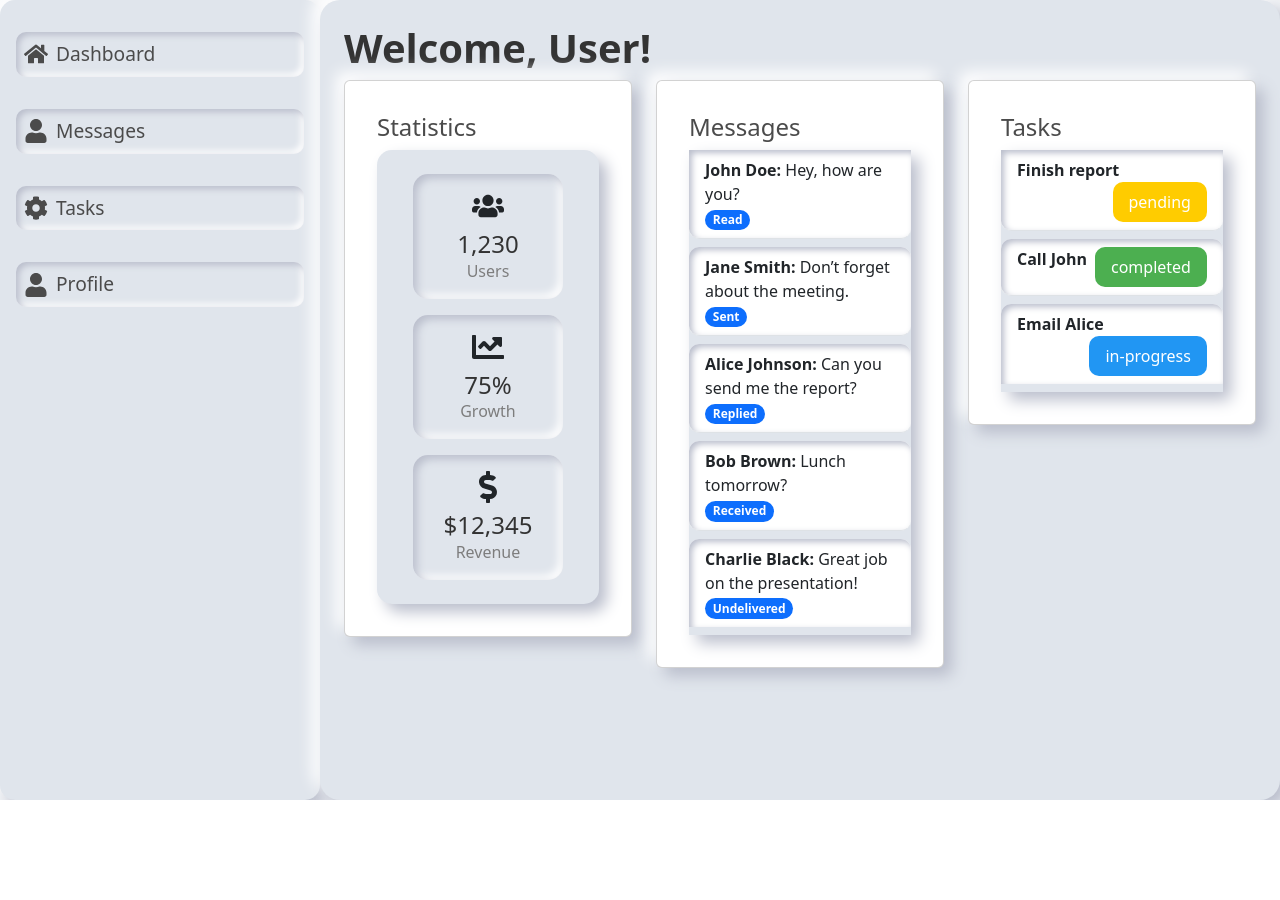
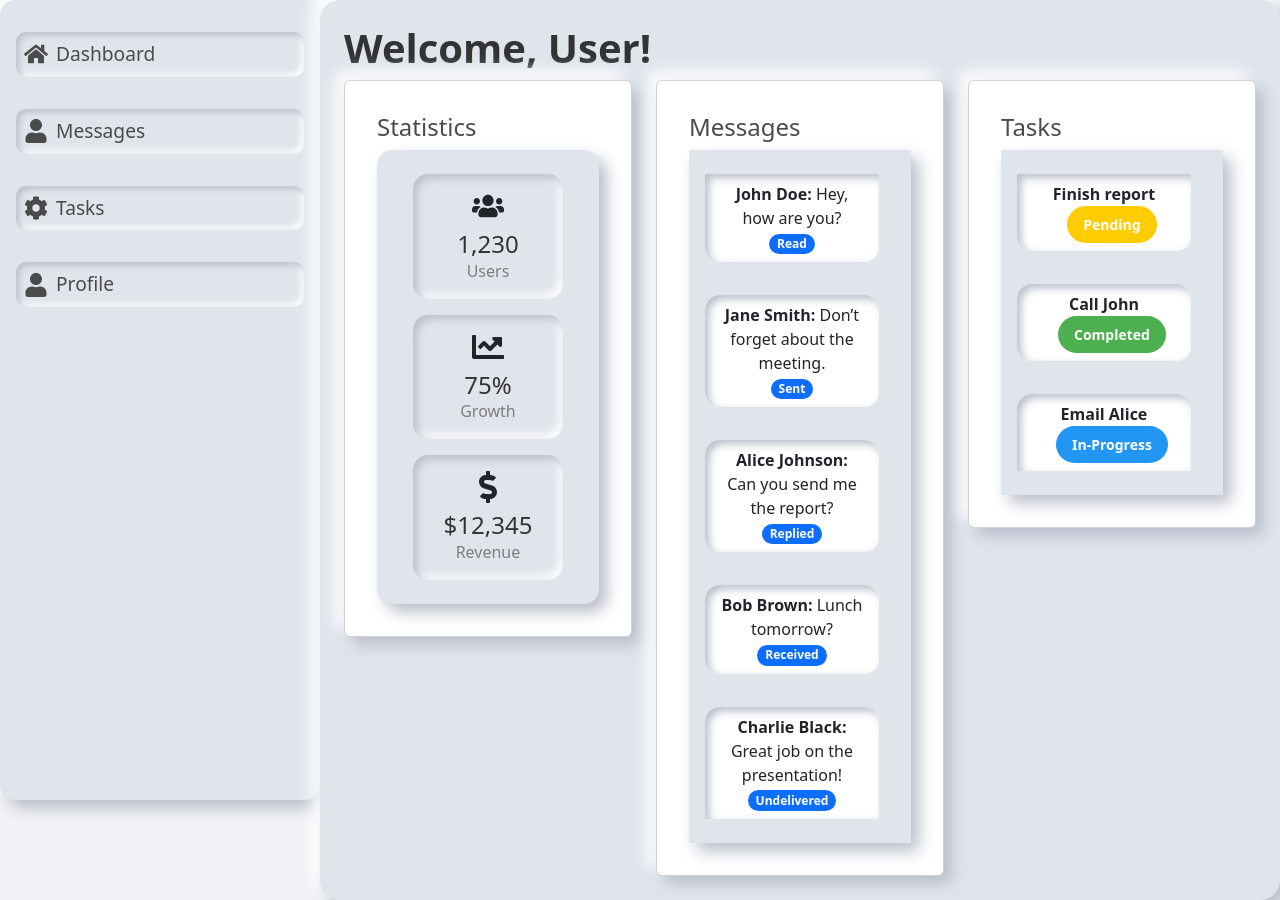
Before and after one commit to asearer/user-dashboard, a React (Create React App) app: page / in a window 1280 px wide. Before the commit the page ends 800 px from the top, so only its background shows below. Built offline with nearby package versions, Linux system fonts and the light colour scheme.

Commit message:
On branch main  Your branch is up to date with 'origin/main'.  Changes to be committed: 	modified:   src/App.css 	modified:   src/components/Messages.css 	modified:   src/components/Messages.js 	modified:   src/components/Tasks.css 	modified:   src/components/Tasks.js

```diff
--- a/src/App.css
+++ b/src/App.css
@@ -6,7 +6,7 @@ body {
 
 /* Neumorphic Sidebar */
 .sidebar {
-  background: #e0e5ec; /* Lighter background for neumorphism */
+  background: #e0e5ec; /* Neumorphic background */
   height: 100vh;
   padding: 2rem 1rem;
   color: #333;
@@ -50,7 +50,7 @@ body {
 /* Neumorphic Dashboard Content */
 .dashboard-content {
   background-color: #e0e5ec;
-  border-radius: 20px;
+  border-radius: 15px;
   padding: 2rem;
   box-shadow: 8px 8px 15px #babecc, -8px -8px 15px #ffffff;
   margin-top: 1rem;
@@ -94,24 +94,33 @@ body {
   padding: 2rem;
 }
 
-/* Sidebar Link Hover Effect */
-.sidebar .nav-link {
-  position: relative;
-  overflow: hidden;
+/* Neumorphic Messages List */
+.messages-list {
+  background: #e0e5ec; /* Neumorphic background */
+  border-radius: 15px; /* Consistent border radius */
+  box-shadow: 8px 8px 15px #babecc, -8px -8px 15px #ffffff; /* Neumorphic shadow */
+  padding: 1.5rem; /* Increased padding for better content spacing */
+  margin: 2rem 0; /* Margin for spacing around the list */
+  display: flex; /* Use flexbox for layout */
+  flex-direction: column; /* Align items vertically */
+  gap: 1rem; /* Space between items */
 }
 
-.sidebar .nav-link:before {
-  content: '';
-  position: absolute;
-  width: 100%;
-  height: 0;
-  top: 50%;
-  left: 0;
-  background-color: rgba(255, 255, 255, 0.2);
-  transition: height 0.3s, top 0.3s;
+/* Neumorphic Message Item */
+.message-item {
+  background: #e0e5ec; /* Neumorphic background */
+  border-radius: 15px; /* Consistent border radius */
+  padding: 1rem; /* Padding for inner content */
+  box-shadow: inset 4px 4px 8px #babecc, inset -4px -4px 8px #ffffff; /* Neumorphic inset shadow */
+  transition: box-shadow 0.3s, transform 0.3s, background-color 0.3s; /* Smooth transitions */
+  width: 100%; /* Ensure items take full width of container */
+  justify-content: space-around;
+  display: flex;
+  align-items: center;
 }
 
-.sidebar .nav-link:hover:before {
-  height: 100%;
-  top: 0;
+.message-item:hover {
+  background-color: #d0d9e0; /* Slightly different color on hover */
+  box-shadow: 4px 4px 10px #babecc, -4px -4px 10px #ffffff; /* More prominent shadow on hover */
+  transform: scale(1.05); /* Slight scale up on hover */
 }
--- a/src/components/Messages.css
+++ b/src/components/Messages.css
@@ -1,21 +1,34 @@
-/* Messages List */
+/* Neumorphic Messages List */
 .messages-list {
-  background: #e0e5ec;
-  border-radius: 15px;
-  box-shadow: 8px 8px 15px #babecc, -8px -8px 15px #ffffff;
+  background: #e0e5ec; /* Neumorphic background */
+  border-radius: 15px; /* Consistent border radius */
+  box-shadow: 8px 8px 15px #babecc, -8px -8px 15px #ffffff; /* Neumorphic shadow */
+  padding: 1rem; /* Consistent padding */
+  display: flex; /* Use flexbox for layout */
+  flex-wrap: wrap; /* Allows wrapping for smaller screens */
+  justify-content: center; /* Center items horizontally */
+  align-items: center; /* Center items vertically */
+  gap: 1rem; /* Space between items */
 }
 
-/* Message Item */
+/* Neumorphic Message Item */
 .message-item {
-  background: #e0e5ec;
-  border: none;
-  border-radius: 10px;
-  box-shadow: inset 3px 3px 6px #babecc, inset -3px -3px 6px #ffffff;
-  margin-bottom: 0.5rem;
-  transition: background-color 0.3s;
+  background: #e0e5ec; /* Neumorphic background */
+  border-radius: 15px; /* Consistent border radius */
+  padding: 1rem; /* Padding for inner content */
+  box-shadow: inset 4px 4px 8px #babecc, inset -4px -4px 8px #ffffff; /* Neumorphic inset shadow */
+  transition: box-shadow 0.3s, transform 0.3s, background-color 0.3s; /* Smooth transitions */
+  width: calc(100% - 2rem); /* Ensure items take full width of container with spacing */
+  max-width: 350px; /* Set a max-width for uniform item size */
+  display: flex; /* Flexbox for internal layout */
+  justify-content: center; /* Center content horizontally */
+  align-items: center; /* Center content vertically */
+  text-align: center; /* Center text content */
+  margin: 0.5rem; /* Margin for spacing */
 }
 
 .message-item:hover {
-  background-color: #d0d9e0;
-  box-shadow: inset 2px 2px 4px #babecc, inset -2px -2px 4px #ffffff;
+  background-color: #d0d9e0; /* Slightly different color on hover */
+  box-shadow: 4px 4px 10px #babecc, -4px -4px 10px #ffffff; /* More prominent shadow on hover */
+  transform: scale(1.05); /* Slight scale up on hover */
 }
--- a/src/components/Messages.js
+++ b/src/components/Messages.js
@@ -1,6 +1,6 @@
 import React from 'react';
 import { ListGroup, Badge } from 'react-bootstrap';
-import './Messages.css'; // Ensure this path is correct
+import './Messages.css';
 
 // Sample messages data with statuses
 const messages = [
--- a/src/components/Tasks.css
+++ b/src/components/Tasks.css
@@ -1,42 +1,60 @@
-/* Tasks List */
+/* Neumorphic Tasks List */
 .tasks-list {
-  background: #e0e5ec;
-  border-radius: 15px;
-  box-shadow: 8px 8px 15px #babecc, -8px -8px 15px #ffffff;
+  background: #e0e5ec; /* Neumorphic background */
+  border-radius: 15px; /* Consistent border radius */
+  box-shadow: 8px 8px 15px #babecc, -8px -8px 15px #ffffff; /* Neumorphic shadow */
+  padding: 1rem; /* Consistent padding */
+  display: flex; /* Use flexbox for layout */
+  flex-wrap: wrap; /* Allows wrapping for smaller screens */
+  justify-content: center; /* Center items horizontally */
+  align-items: center; /* Center items vertically */
+  gap: 1rem; /* Space between items */
 }
 
-/* Task Item */
+/* Neumorphic Task Item */
 .task-item {
-  background: #e0e5ec;
-  border: none;
-  border-radius: 10px;
-  box-shadow: inset 3px 3px 6px #babecc, inset -3px -3px 6px #ffffff;
-  margin-bottom: 0.5rem;
-  padding: 1rem;
-  transition: background-color 0.3s;
+  background: #e0e5ec; /* Neumorphic background */
+  border-radius: 15px; /* Consistent border radius */
+  padding: 1rem; /* Padding for inner content */
+  box-shadow: inset 4px 4px 8px #babecc, inset -4px -4px 8px #ffffff; /* Neumorphic inset shadow */
+  transition: box-shadow 0.3s, transform 0.3s, background-color 0.3s; /* Smooth transitions */
+  width: calc(100% - 2rem); /* Ensure items take full width of container with spacing */
+  max-width: 350px; /* Set a max-width for uniform item size */
+  display: flex; /* Flexbox for internal layout */
+  justify-content: space-between; /* Space between content and status tag */
+  align-items: center; /* Center content vertically */
+  text-align: center; /* Center text content */
+  margin: 0.5rem; /* Margin for spacing */
 }
 
+/* Hover Effect for Task Item */
 .task-item:hover {
-  background-color: #d0d9e0;
-  box-shadow: inset 2px 2px 4px #babecc, inset -2px -2px 4px #ffffff;
+  background-color: #d0d9e0; /* Slightly different color on hover */
+  box-shadow: 4px 4px 10px #babecc, -4px -4px 10px #ffffff; /* More prominent shadow on hover */
+  transform: scale(1.05); /* Slight scale up on hover */
 }
 
-/* Status Tag */
+/* Status Tag (Pills) */
 .status-tag {
-  float: right;
+  display: inline-block;
   padding: 0.5rem 1rem;
-  border-radius: 10px;
-  color: #fff;
+  border-radius: 50px; /* Pill shape */
+  font-size: 0.875rem; /* Smaller font size */
+  font-weight: bold;
+  text-transform: capitalize;
+  color: #fff; /* Text color */
+  margin-left: 1rem; /* Space between text and status tag */
 }
 
+/* Status Colors */
 .status-tag.pending {
-  background-color: #ffcc00;
+  background-color: #ffcc00; /* Yellow for pending */
 }
 
 .status-tag.completed {
-  background-color: #4caf50;
+  background-color: #4caf50; /* Green for completed */
 }
 
 .status-tag.in-progress {
-  background-color: #2196f3;
+  background-color: #2196f3; /* Blue for in-progress */
 }
--- a/src/components/Tasks.js
+++ b/src/components/Tasks.js
@@ -1,6 +1,6 @@
 import React from 'react';
 import { ListGroup } from 'react-bootstrap';
-import './Tasks.css'; // Add custom styles if needed
+import './Tasks.css';
 
 const Tasks = () => {
   const tasks = [
```
